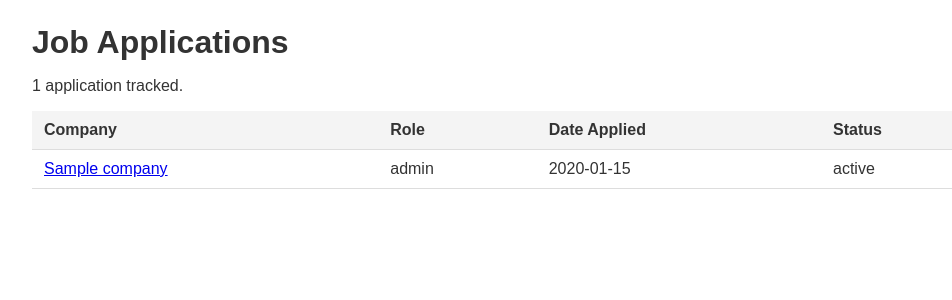
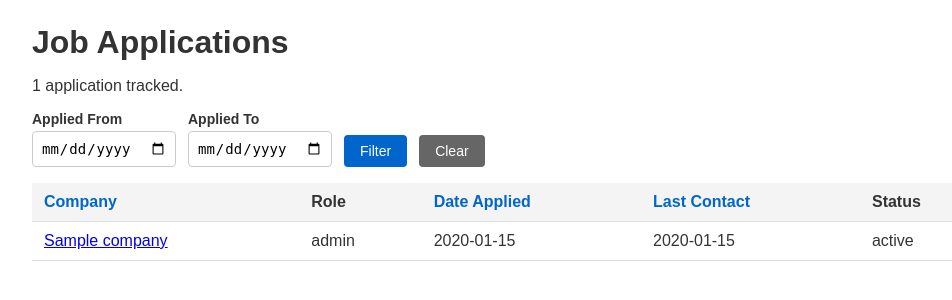
Before and after one commit to Blackbms/resume-tracker, a Python web app: template app/templates/index.html in a window 1280 px wide. Shown: the part 58-358 px from the top of the page, without its empty margins (128-1080 px from the left). Run offline with Jinja, Linux system fonts and the light colour scheme; the template is opened without the code that fills it: most values are stand-ins (such as "Sample title", 1, 10 or a date in 2020).

Commit message:
Add last contact date field, sortable columns, and date range filter
- Add last_contact_date field (defaults to date_applied on new entries)
- Make Company, Date Applied, and Last Contact columns sortable with asc/desc toggle
- Add date range filter on index page by date applied
- Default sort changed to company ascending

Co-Authored-By: Claude Sonnet 4.6 <noreply@anthropic.com>

```diff
--- a/app/models.py
+++ b/app/models.py
@@ -11,6 +11,7 @@ class JobApplication(db.Model):
     status = db.Column(db.String(50), nullable=False, default='Applied')
     job_url = db.Column(db.String(500))
     contact_email = db.Column(db.String(200))
+    last_contact_date = db.Column(db.Date)
     notes = db.Column(db.Text)
 
     # Valid status values
--- a/app/templates/add_job.html
+++ b/app/templates/add_job.html
@@ -28,6 +28,9 @@
     <label for="contact_email">Contact Email</label>
     <input type="email" id="contact_email" name="contact_email">
 
+    <label for="last_contact_date">Date of Last Contact</label>
+    <input type="date" id="last_contact_date" name="last_contact_date" value="{{ today }}">
+
     <label for="notes">Notes</label>
     <textarea id="notes" name="notes" placeholder="Recruiter name, interview notes, follow-up reminders..."></textarea>
 
--- a/app/templates/base.html
+++ b/app/templates/base.html
@@ -12,6 +12,8 @@
         table { width: 100%; border-collapse: collapse; }
         th, td { text-align: left; padding: 10px 12px; border-bottom: 1px solid #ddd; }
         th { background: #f4f4f4; }
+        th a { color: #0066cc; text-decoration: none; }
+        th a:hover { text-decoration: underline; }
         tr:hover { background: #fafafa; }
         .btn { display: inline-block; padding: 8px 16px; background: #0066cc; color: white; border: none; border-radius: 4px; cursor: pointer; text-decoration: none; font-size: 14px; }
         .btn:hover { background: #0052a3; }
--- a/app/templates/index.html
+++ b/app/templates/index.html
@@ -6,13 +6,41 @@
 <h1>Job Applications</h1>
 <p>{{ jobs|length }} application{{ 's' if jobs|length != 1 else '' }} tracked.</p>
 
+<form method="GET" action="{{ url_for('main.index') }}" style="display:flex; align-items:flex-end; gap:12px; margin-bottom:16px; flex-wrap:wrap;">
+    <input type="hidden" name="sort" value="{{ sort }}">
+    <input type="hidden" name="dir" value="{{ direction }}">
+    <div>
+        <label for="date_from" style="margin-top:0;">Applied From</label>
+        <input type="date" id="date_from" name="date_from" value="{{ date_from }}" style="width:auto;">
+    </div>
+    <div>
+        <label for="date_to" style="margin-top:0;">Applied To</label>
+        <input type="date" id="date_to" name="date_to" value="{{ date_to }}" style="width:auto;">
+    </div>
+    <button type="submit" class="btn">Filter</button>
+    {% if date_from or date_to %}
+    <a href="{{ url_for('main.index', sort=sort, dir=direction) }}" class="btn btn-secondary">Clear</a>
+    {% endif %}
+</form>
+
 {% if jobs %}
 <table>
     <thead>
         <tr>
-            <th>Company</th>
+            {% macro sort_header(label, key) %}
+                {% if sort == key %}
+                    {% set next_dir = 'asc' if direction == 'desc' else 'desc' %}
+                    {% set arrow = ' ▼' if direction == 'desc' else ' ▲' %}
+                {% else %}
+                    {% set next_dir = 'desc' %}
+                    {% set arrow = '' %}
+                {% endif %}
+                <th><a href="{{ url_for('main.index', sort=key, dir=next_dir) }}">{{ label }}{{ arrow }}</a></th>
+            {% endmacro %}
+            {{ sort_header('Company', 'company') }}
             <th>Role</th>
-            <th>Date Applied</th>
+            {{ sort_header('Date Applied', 'date_applied') }}
+            {{ sort_header('Last Contact', 'last_contact') }}
             <th>Status</th>
         </tr>
     </thead>
@@ -22,6 +50,7 @@
             <td><a href="{{ url_for('main.job_detail', job_id=job.id) }}">{{ job.company }}</a></td>
             <td>{{ job.role }}</td>
             <td>{{ job.date_applied.strftime('%Y-%m-%d') }}</td>
+            <td>{{ job.last_contact_date.strftime('%Y-%m-%d') if job.last_contact_date else '—' }}</td>
             <td class="status-{{ job.status }}">{{ job.status }}</td>
         </tr>
         {% endfor %}
--- a/app/templates/job_detail.html
+++ b/app/templates/job_detail.html
@@ -29,6 +29,9 @@
     <label for="contact_email">Contact Email</label>
     <input type="email" id="contact_email" name="contact_email" value="{{ job.contact_email or '' }}">
 
+    <label for="last_contact_date">Date of Last Contact</label>
+    <input type="date" id="last_contact_date" name="last_contact_date" value="{{ job.last_contact_date.isoformat() if job.last_contact_date else '' }}">
+
     <label for="notes">Notes</label>
     <textarea id="notes" name="notes">{{ job.notes or '' }}</textarea>
 
```
Also changed, not shown: app/routes.py (+25 -2 lines).
